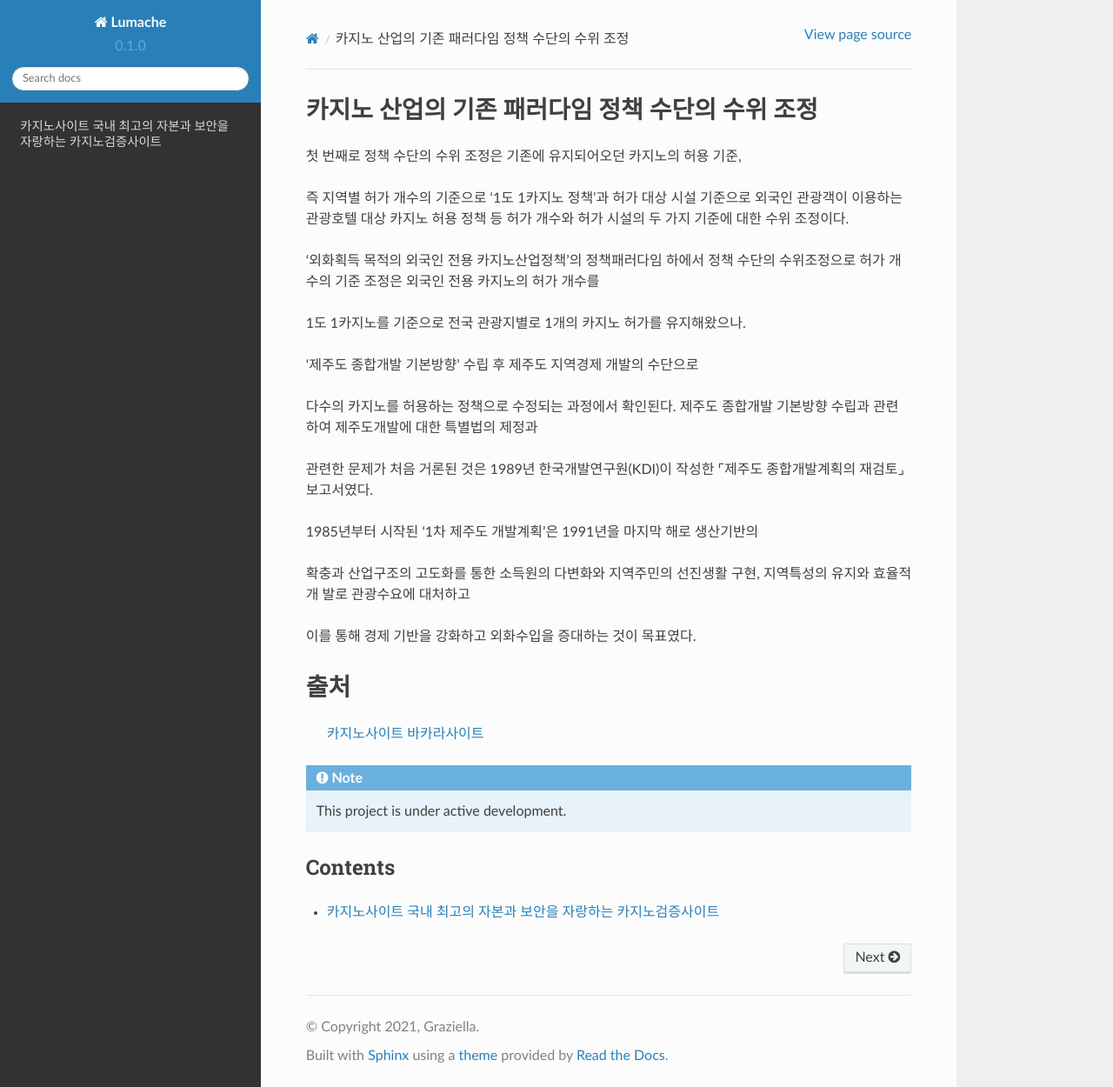
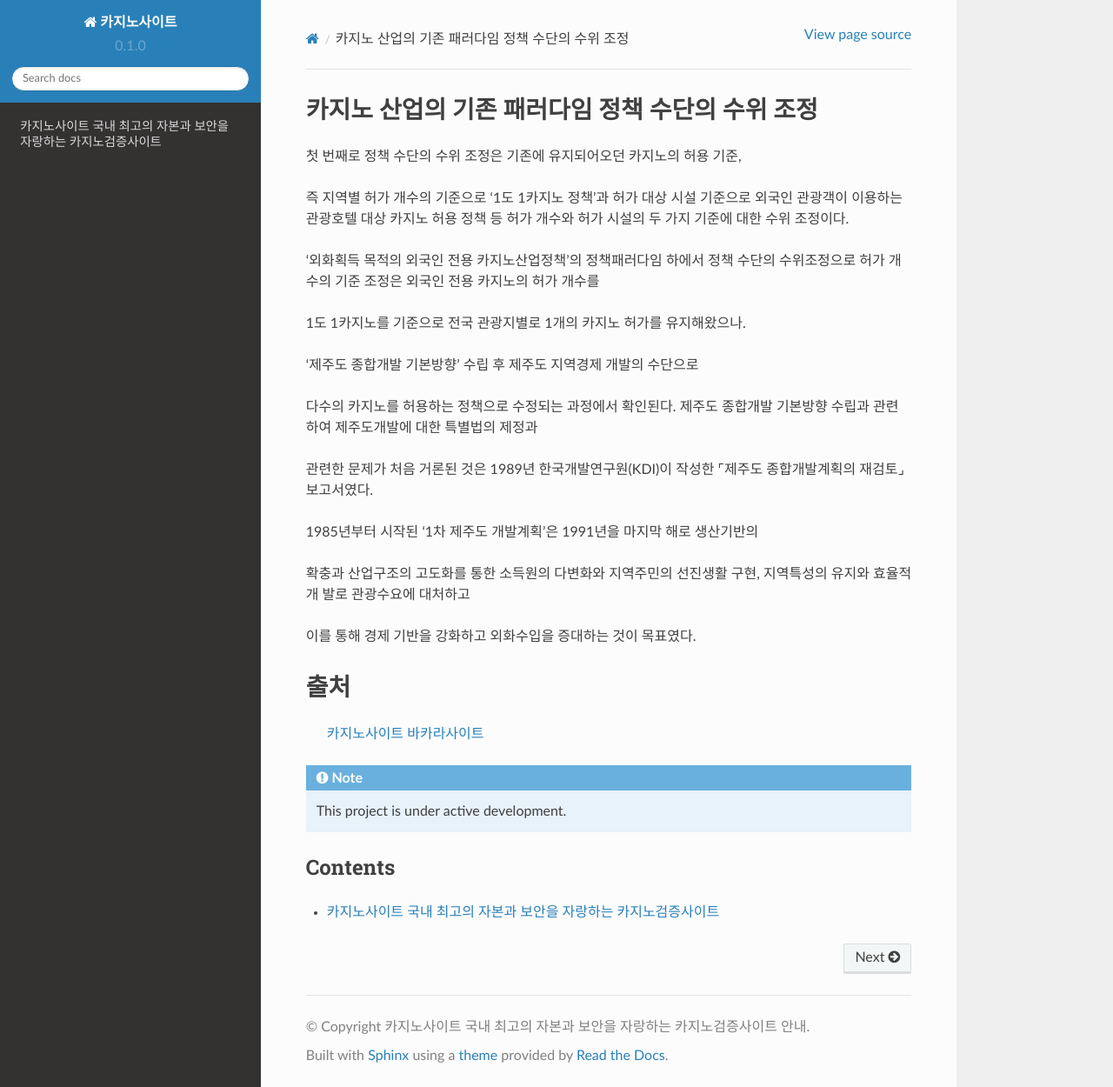
Before and after one commit to intruder810405/kamp, a Sphinx documentation site: the page built from docs/source/index.rst, in a window 1280 px wide and 1250 px high. Shown: the whole window at 87% size. Built offline with Sphinx 7.4.7 and the Read the Docs theme 2.0.0, drawn with Linux system fonts in a browser that asks for light colours.

Commit message:
Update conf.py

```diff
--- a/docs/source/conf.py
+++ b/docs/source/conf.py
@@ -2,9 +2,9 @@
 
 # -- Project information
 
-project = 'Lumache'
-copyright = '2021, Graziella'
-author = 'Graziella'
+project = '카지노사이트'
+copyright = '카지노사이트 국내 최고의 자본과 보안을 자랑하는 카지노검증사이트 안내'
+author = '카지노컴퍼니'
 
 release = '0.1'
 version = '0.1.0'
@@ -20,8 +20,8 @@ extensions = [
 ]
 
 intersphinx_mapping = {
-    'python': ('https://docs.python.org/3/', None),
-    'sphinx': ('https://www.sphinx-doc.org/en/master/', None),
+    '카지노사이트': ('https://projectfluent.io/', None),
+    '바카라사이트': ('https://projectfluent.io/', None),
 }
 intersphinx_disabled_domains = ['std']
 
```
